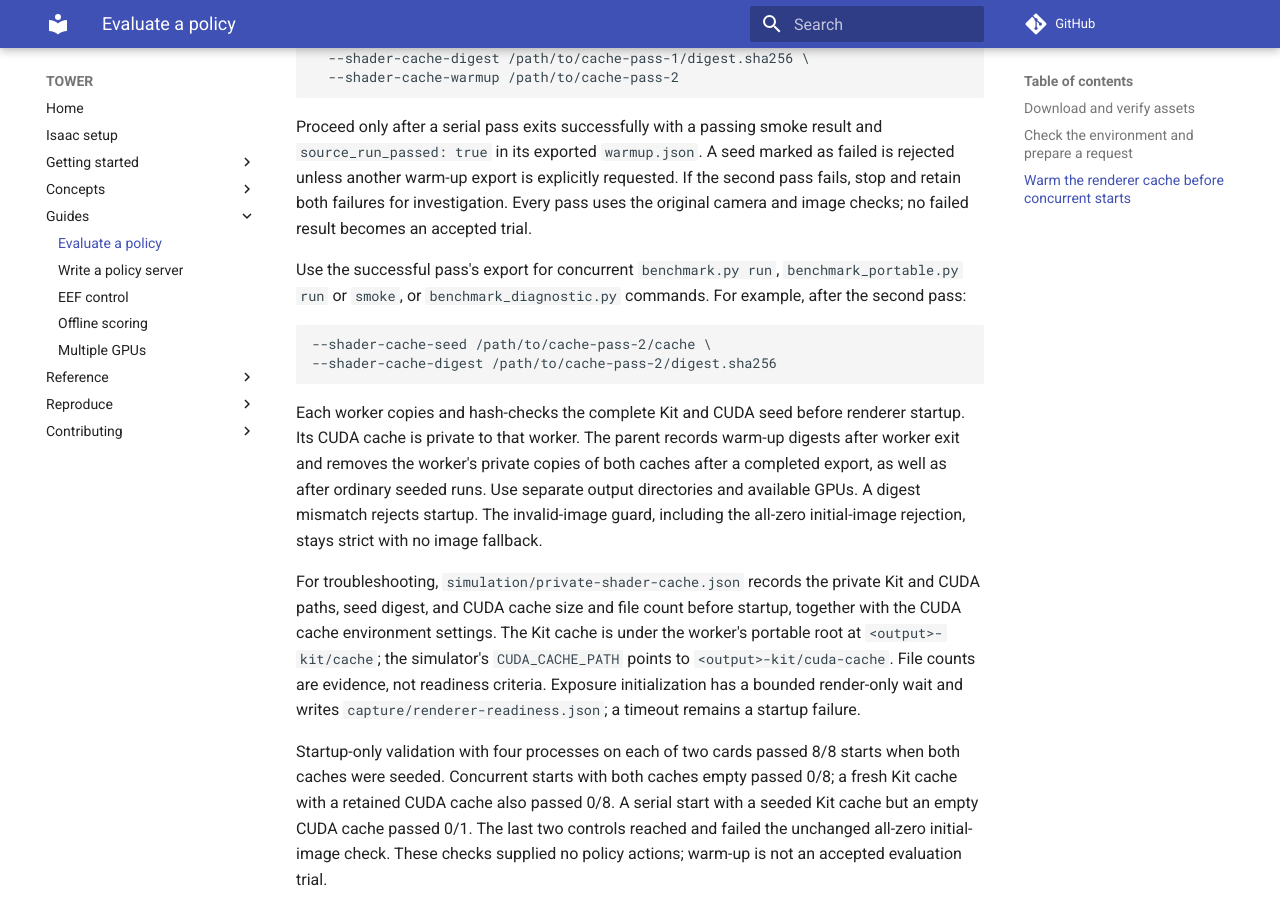
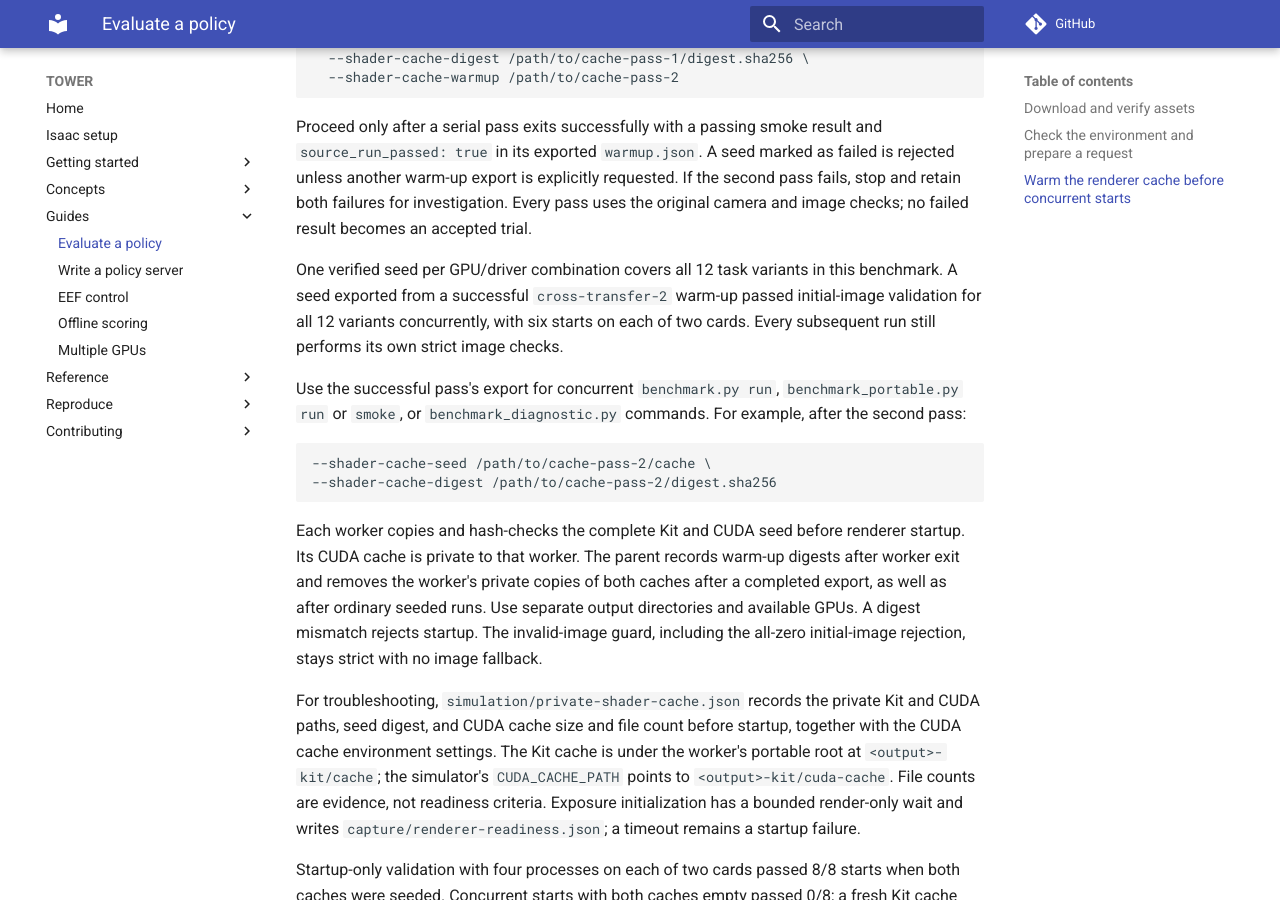
Before and after one commit to tower-benchmark/TOWER, an MkDocs documentation site: the page built from docs/guides/evaluate-a-policy.md, in a window 1280 px wide and 900 px high, scrolled down 2785 px. Built offline with MkDocs 1.6.1 and Material for MkDocs 9.7.7, drawn with Linux system fonts in a browser that asks for light colours; comment, search, counter and statistics services are not loaded.

Commit message:
docs(bench): verify one renderer seed across all task variants [skip ci]

```diff
--- a/docs/guides/evaluate-a-policy.md
+++ b/docs/guides/evaluate-a-policy.md
@@ -139,6 +140,12 @@ failed is rejected unless another warm-up export is explicitly requested. If the
 fails, stop and retain both failures for investigation. Every pass uses the
 original camera and image checks; no failed result becomes an accepted trial.
 
+One verified seed per GPU/driver combination covers all 12 task variants in
+this benchmark. A seed exported from a successful `cross-transfer-2` warm-up
+passed initial-image validation for all 12 variants concurrently, with six
+starts on each of two cards. Every subsequent run still performs its own strict
+image checks.
+
 Use the successful pass's export for concurrent `benchmark.py run`,
 `benchmark_portable.py run` or `smoke`, or `benchmark_diagnostic.py` commands.
 For example, after the second pass:
@@ -151,7 +158,9 @@ For example, after the second pass:
 Each worker copies and hash-checks the complete Kit and CUDA seed before
 renderer startup. Its CUDA cache is private to that worker. The parent records
 warm-up digests after worker exit and removes the worker's private copies of
-both caches after a completed export, as well as after ordinary seeded runs. Use separate output directories and available GPUs. A digest mismatch rejects startup. The invalid-image guard,
+both caches after a completed export, as well as after ordinary seeded runs.
+Use separate output directories and available GPUs. A digest mismatch rejects
+startup. The invalid-image guard,
 including the all-zero initial-image rejection, stays strict with no image
 fallback.
 
```
Also changed, not shown: other parts of docs/guides/evaluate-a-policy.md (+2 -1 lines).
